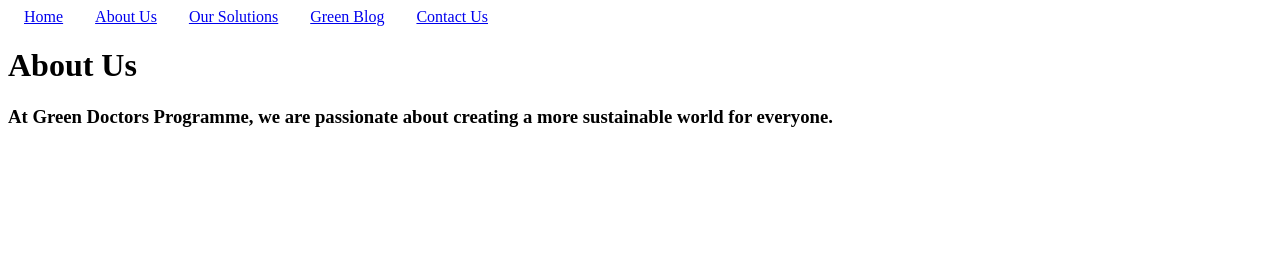
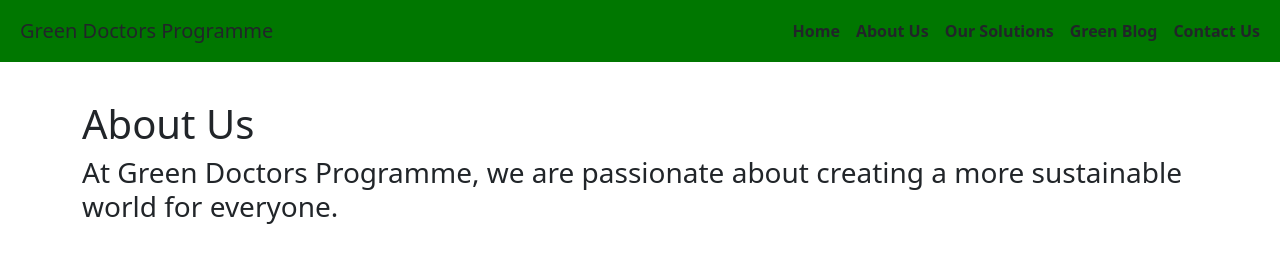
Before and after one commit to atyhamos/website-gdp, a Gatsby site: page /about in a window 1280 px wide. Built offline with nearby package versions, Linux system fonts and the light colour scheme; Gatsby itself is replaced by a stand-in of ours.

Commit message:
Add react-bootstrap and style navbar

```diff
--- /dev/null
+++ b/gatsby-browser.js
@@ -0,0 +1,13 @@
+import 'bootstrap/dist/css/bootstrap.min.css'
+import React from 'react'
+import { Container } from 'react-bootstrap'
+import NavigationBar from './src/components/NavigationBar'
+
+export const wrapPageElement = ({ element, props }) => {
+  return (
+    <>
+      <NavigationBar />
+      <Container style={{ marginTop: '100px' }}>{element}</Container>
+    </>
+  )
+}
--- a/package.json
+++ b/package.json
@@ -15,12 +15,14 @@
     "clean": "gatsby clean"
   },
   "dependencies": {
+    "bootstrap": "^5.2.2",
     "gatsby": "^4.24.4",
     "gatsby-plugin-image": "^2.24.0",
     "gatsby-plugin-sharp": "^4.24.0",
     "gatsby-source-filesystem": "^4.24.0",
     "gatsby-transformer-sharp": "^4.24.0",
     "react": "^18.1.0",
+    "react-bootstrap": "^2.5.0",
     "react-dom": "^18.1.0",
     "react-ga": "3.3.1"
   },
--- /dev/null
+++ b/src/components/NavigationBar.js
@@ -0,0 +1,62 @@
+import { Link } from 'gatsby'
+import React, { useEffect } from 'react'
+import { Container, Nav, Navbar } from 'react-bootstrap'
+import ReactGA from 'react-ga'
+
+const TRACKING_ID = 'UA-245233807-1'
+ReactGA.initialize(TRACKING_ID)
+
+const NavigationBar = () => {
+  // Refactor and use proper React Router instead (https://github.com/remix-run/react-router)
+  useEffect(() => {
+    ReactGA.pageview(window.location.pathname + window.location.search)
+  }, [])
+  return (
+    <Navbar
+      expand='lg'
+      className='text-dark'
+      style={{ backgroundColor: '#007700' }}
+      fixed='top'
+    >
+      <Container className='mw-100'>
+        <Navbar.Brand className='p-2'>
+          <Link className='text-decoration-none text-dark' to='/'>
+            Green Doctors Programme
+          </Link>
+        </Navbar.Brand>
+        <Navbar.Toggle aria-controls='basic-navbar-nav' />
+        <Navbar.Collapse id='basic-navbar-nav'>
+          <Nav className='ms-auto fw-bold'>
+            <Nav.Link>
+              <Link className='text-decoration-none text-dark' to='/'>
+                Home
+              </Link>
+            </Nav.Link>
+            <Nav.Link>
+              <Link className='text-decoration-none text-dark' to='/about'>
+                About Us
+              </Link>
+            </Nav.Link>
+            <Nav.Link>
+              <Link className='text-decoration-none text-dark' to='/solutions'>
+                Our Solutions
+              </Link>
+            </Nav.Link>
+            <Nav.Link>
+              <Link className='text-decoration-none text-dark' to='/blog'>
+                Green Blog
+              </Link>
+            </Nav.Link>
+            <Nav.Link>
+              <Link className='text-decoration-none text-dark' to='/contact'>
+                Contact Us
+              </Link>
+            </Nav.Link>
+          </Nav>
+        </Navbar.Collapse>
+      </Container>
+    </Navbar>
+  )
+}
+
+export default NavigationBar
--- a/src/pages/about.js
+++ b/src/pages/about.js
@@ -1,10 +1,8 @@
 import React from 'react'
-import Navbar from '../components/Navbar'
 
 const AboutPage = () => {
   return (
     <>
-      <Navbar />
       <main>
         <h1>About Us</h1>
         <h3>
@@ -18,4 +16,14 @@
 
 export default AboutPage
 
-export const Head = () => <title>Green Doctors Programme - About</title>
+export const Head = () => (
+  <>
+    <title>Green Doctors Programme - About</title>
+    <link
+      rel='stylesheet'
+      href='https://cdn.jsdelivr.net/npm/bootstrap@5.2.0-beta1/dist/css/bootstrap.min.css'
+      integrity='sha384-0evHe/X+R7YkIZDRvuzKMRqM+OrBnVFBL6DOitfPri4tjfHxaWutUpFmBp4vmVor'
+      crossorigin='anonymous'
+    />
+  </>
+)
--- a/src/pages/solutions.js
+++ b/src/pages/solutions.js
@@ -1,10 +1,8 @@
 import React from 'react'
-import Navbar from '../components/Navbar'
 
 const SolutionsPage = () => {
   return (
     <>
-      <Navbar />
       <main>
         <h1>Our Solutions</h1>
         <h3>
```
Also changed, not shown: src/pages/blog.js (+11 -3 lines), src/pages/contact.js (+11 -3 lines), src/pages/index.js (+11 -3 lines), 1 other file.
